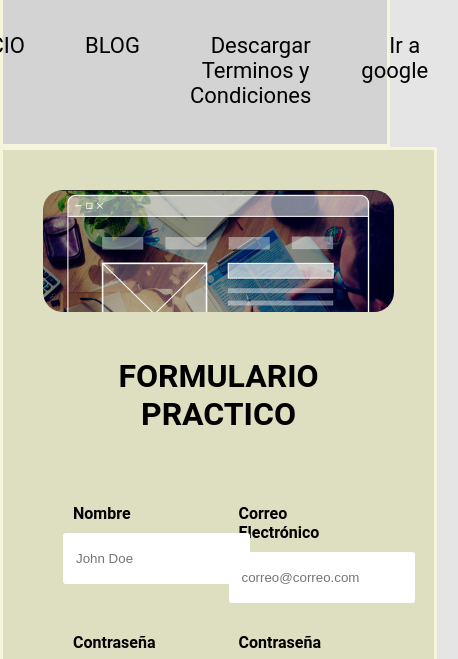
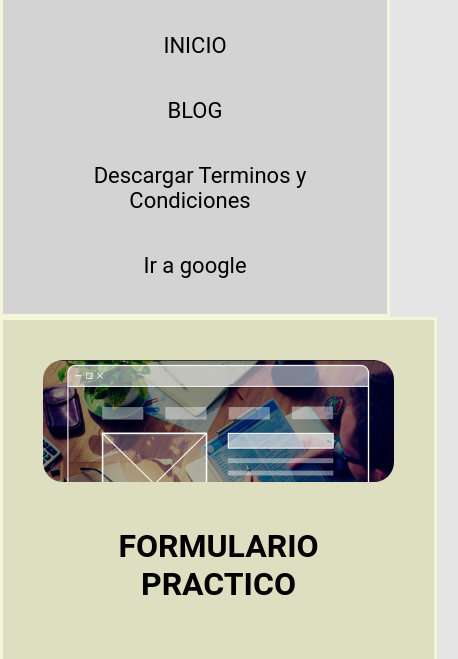
Before and after one commit to josecham/FormularioJs, a plain HTML site: page index.html in a window 390 px wide. Shown: the part 110-769 px from the top of the page, 458 px wide, since content can reach past the window. Drawn offline with Linux system fonts and the light colour scheme.

```diff
--- a/style.css
+++ b/style.css
@@ -236,10 +236,10 @@
 /* MOBILE */
 
 @media (max-width:768px){
-    header,main,footer{display:flex;flex-direction: column;align-items: center;}
-    ul{display:flex;padding:0;}
+    header,main,footer{display:flex;flex-direction:column;align-items: center;}
+    ul{display:flex;padding:0;flex-direction: column}
     a{color:black;font-size:22px;padding:5px;margin:5px;}
-    p{font-size:22px;}
-
+    nav{display:flex;flex-direction: column;}
+    p{font-size:22px;text-align: center;}
 
 }
```
